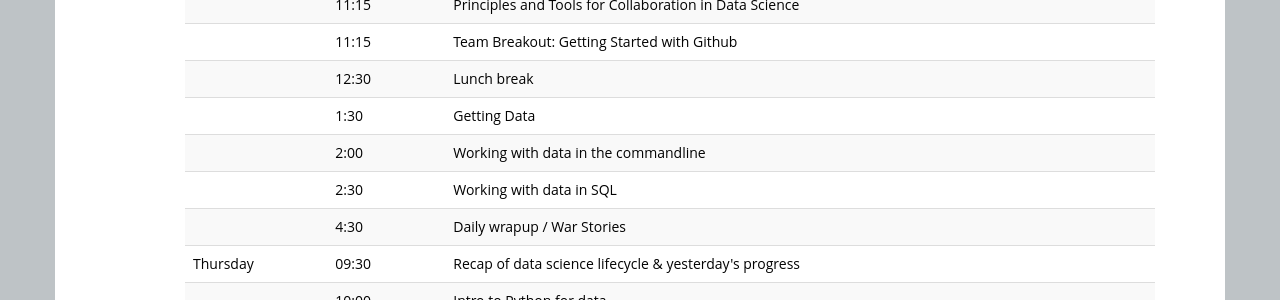
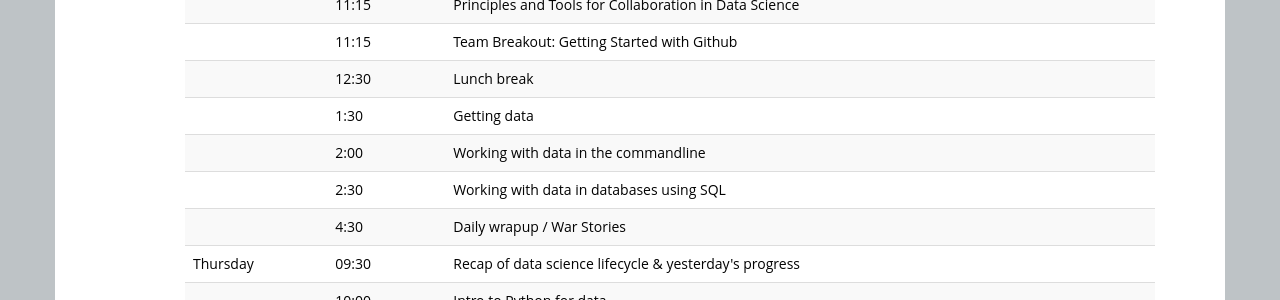
Before and after one commit to dssg/dssg-training-workshop-2015, a Jekyll site: the page built from index.html, in a window 1280 px wide and 900 px high, scrolled down 1126 px. Shown: the part 154-454 px from the top of the window. Built offline with Jekyll 4.4.1, drawn with Linux system fonts in a browser that asks for light colours.

Commit message:
update index

```diff
--- a/index.html
+++ b/index.html
@@ -127,9 +127,9 @@ contact: mattgee@uchicago.edu
   <tr> <td></td>        <td>11:15</td>   <td>Principles and Tools for Collaboration in Data Science</td> </tr>
   <tr> <td></td>        <td>11:15</td>   <td>Team Breakout: Getting Started with Github</td> </tr>
   <tr> <td></td>        <td>12:30</td>   <td>Lunch break</td> </tr>
-  <tr> <td></td>        <td>1:30</td>    <td>Getting Data</td> </tr>
+  <tr> <td></td>        <td>1:30</td>    <td>Getting data</td> </tr>
   <tr> <td></td>        <td>2:00</td>    <td>Working with data in the commandline</td> </tr>
-  <tr> <td></td>        <td>2:30</td>    <td>Working with data in SQL</td> </tr>
+  <tr> <td></td>        <td>2:30</td>    <td>Working with data in databases using SQL</td> </tr>
   <tr> <td></td>        <td>4:30</td>    <td>Daily wrapup / War Stories</td> </tr>
 
   <tr> <td>Thursday</td> <td>09:30</td>   <td>Recap of data science lifecycle & yesterday's progress</td> </tr>
```
